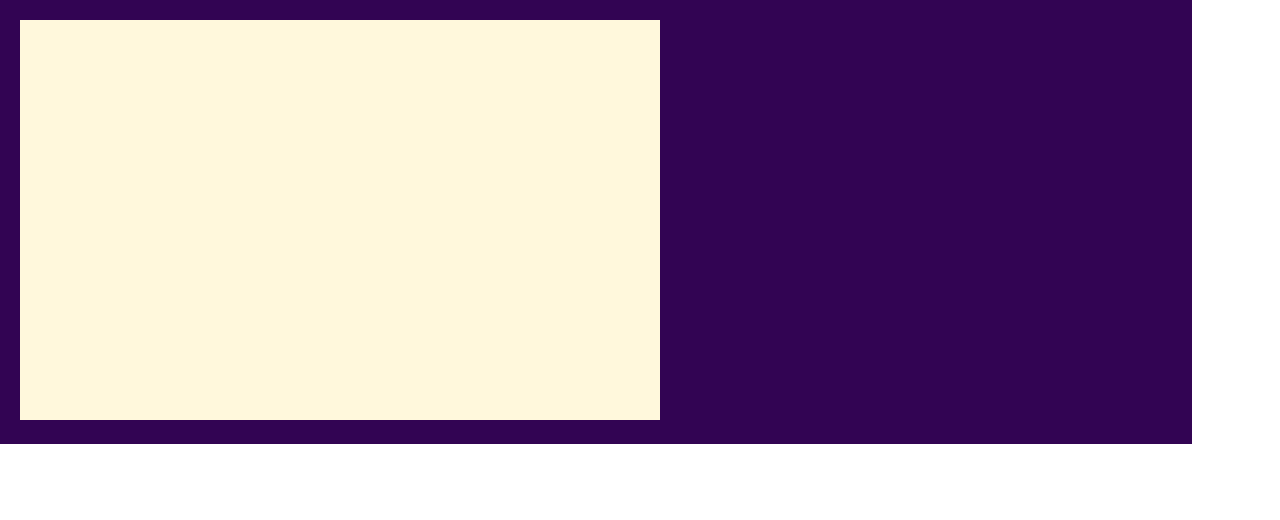
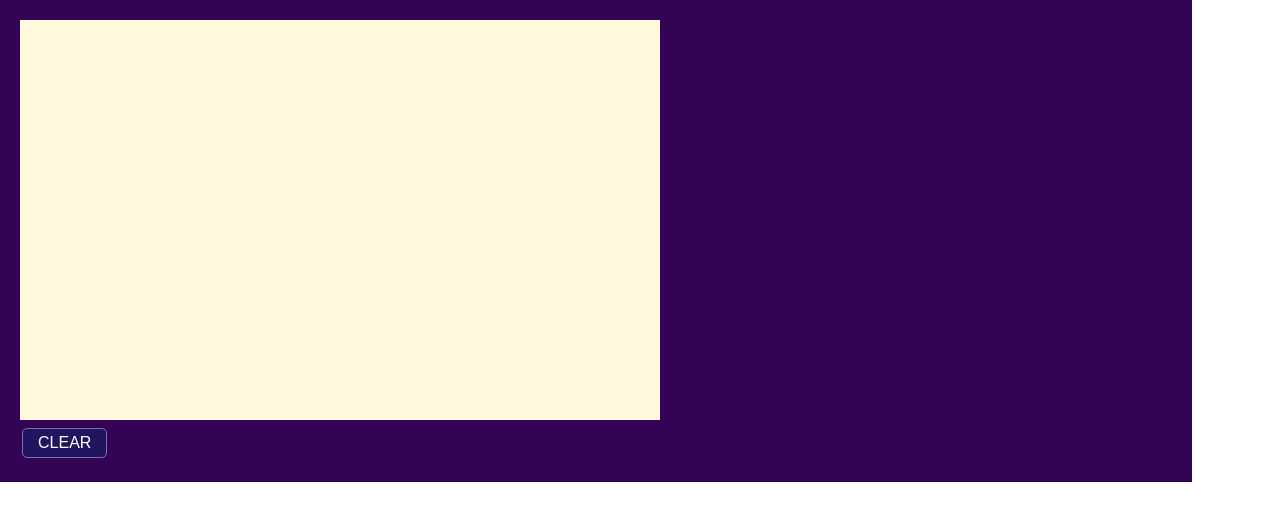
Before and after one commit to TheMartinCrabtree/react-canvas-demo, a React (Create React App) app: page / in a window 1280 px wide. Shown: the top 520 px of the page. Built offline with nearby package versions, Linux system fonts and the light colour scheme.

Commit message:
moved canvas logic to custom hook

```diff
--- a/src/App.css
+++ b/src/App.css
@@ -16,3 +16,22 @@
   border-color: black;
 
 }
+
+button {
+  background-color: rgb(34, 20, 95);
+  border: 1px solid rgb(124, 110, 185);
+  color: white;
+  padding: 5px 15px;
+  text-align: center;
+  text-decoration: none;
+  display: inline-block;
+  font-size: 16px;
+  margin: 4px 2px;
+  transition-duration: 0.4s;
+  cursor: pointer;
+  border-radius: 5px;
+}
+
+button:hover{
+  background-color: rgb(104, 80, 212);
+}
--- a/src/App.js
+++ b/src/App.js
@@ -1,54 +1,21 @@
 import React, {useRef, useState, useEffect} from 'react';
+import { useCanvas } from './hooks/useCanvas';
 import './App.css';
 
-
-// Path2D SVG for a heart
-const heartSVG = "M0 200 v-200 h200 a100,100 90 0,1 0,200 a100,100 90 0,1 -200,0 z"
-const SVG_PATH = new Path2D(heartSVG);
+function App() {
 
 
-// Scaling Constants for Canvas
-const SCALE = 0.3;
-const OFFSET = 80;
-const canvasWidth = window.innerWidth * .5;
-const canvasHeight = window.innerHeight * .5;
-
-function draw(ctx, location){
-  console.log("attempting to draw")
-  ctx.fillStyle = 'red';
-  ctx.shadowColor = 'blue';
-  ctx.shadowBlur = 15;
-  ctx.save();
-  ctx.scale(SCALE, SCALE);
-  ctx.translate(location.x / SCALE - OFFSET, location.y / SCALE - OFFSET);
-  ctx.rotate(225 * Math.PI / 180);
-  ctx.fill(SVG_PATH);
-  // .restore(): Canvas 2D API restores the most recently saved canvas state
-  ctx.restore();
-};
-
-
-function App() {
-  // useRef creates an JS object that can be manipulated and is not recreated each render
-  const canvasRef = useRef(null);
-
-  const [coordinates, setCoordinates] = useState([]);
-
-  useEffect(()=>{
-    const canvasObj = canvasRef.current;
-    const ctx = canvasObj.getContext('2d');
-    ctx.clearRect( 0,0, canvasHeight, canvasWidth );
-
-    // draw all coordinates held in state
-    coordinates.forEach((coordinate)=>{draw(ctx, coordinate)});
-  })
+  const [ coordinates, setCoordinates, canvasRef, canvasWidth, canvasHeight ] = useCanvas();
 
   const handleCanvasClick=(event)=>{
     // on each click get current mouse location
     const currentCoord = { x: event.clientX, y: event.clientY };
     // add the newest mouse location to an array in state
-    setCoordinates([...coordinates, currentCoord])
-    console.log("Coordinates", coordinates);
+    setCoordinates([...coordinates, currentCoord]);
+  };
+
+  const handleClearCanvas=(event)=>{
+    setCoordinates([]);
   };
 
 
@@ -62,6 +29,10 @@ function App() {
         height={canvasHeight}
         onClick={handleCanvasClick} />
 
+      <div className="button" >
+        <button onClick={handleClearCanvas} > CLEAR </button>
+      </div>
+
     </main>
   );
 };
--- /dev/null
+++ b/src/hooks/useCanvas.js
@@ -0,0 +1,42 @@
+import React, { useState, useEffect, useRef } from 'react';
+
+// Path2D SVG for a heart
+const heartSVG = "M0 200 v-200 h200 a100,100 90 0,1 0,200 a100,100 90 0,1 -200,0 z"
+const SVG_PATH = new Path2D(heartSVG);
+
+
+// Scaling Constants for Canvas
+const SCALE = 0.3;
+const OFFSET = 80;
+export const canvasWidth = window.innerWidth * .5;
+export const canvasHeight = window.innerHeight * .5;
+
+export function draw(ctx, location){
+  console.log("attempting to draw")
+  ctx.fillStyle = 'red';
+  ctx.shadowColor = 'blue';
+  ctx.shadowBlur = 15;
+  ctx.save();
+  ctx.scale(SCALE, SCALE);
+  ctx.translate(location.x / SCALE - OFFSET, location.y / SCALE - OFFSET);
+  ctx.rotate(225 * Math.PI / 180);
+  ctx.fill(SVG_PATH);
+  // .restore(): Canvas 2D API restores the most recently saved canvas state
+  ctx.restore();
+};
+
+export function useCanvas(){
+    const canvasRef = useRef(null);
+    const [coordinates, setCoordinates] = useState([]);
+
+    useEffect(()=>{
+        const canvasObj = canvasRef.current;
+        const ctx = canvasObj.getContext('2d');
+        ctx.clearRect( 0,0, canvasWidth, canvasHeight );
+
+        // draw all coordinates held in state
+        coordinates.forEach((coordinate)=>{draw(ctx, coordinate)});
+    });
+
+    return [ coordinates, setCoordinates, canvasRef, canvasWidth, canvasHeight ];
+}
```
Also changed, not shown: src/hooks/useCanvasLocalStorage.js (added).
